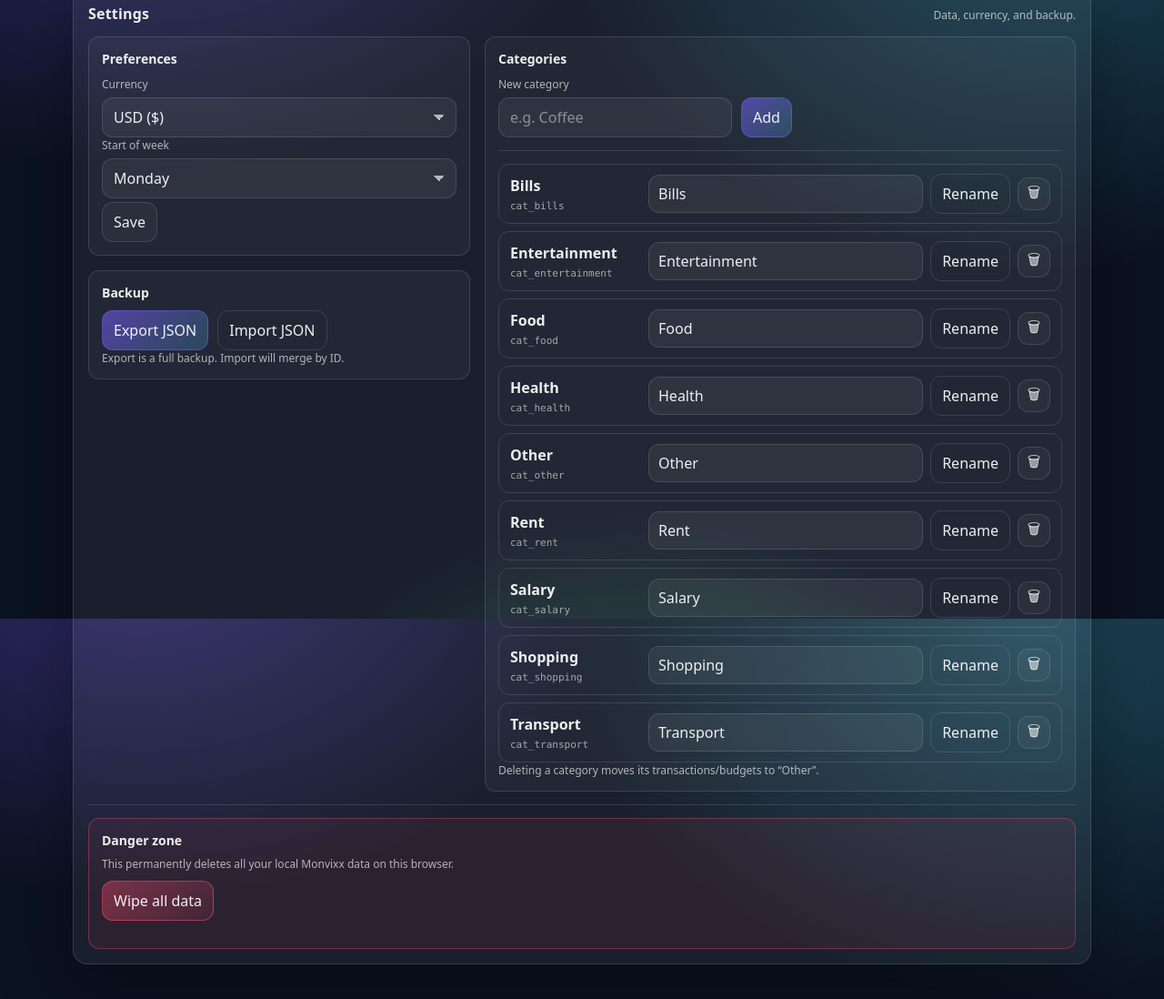
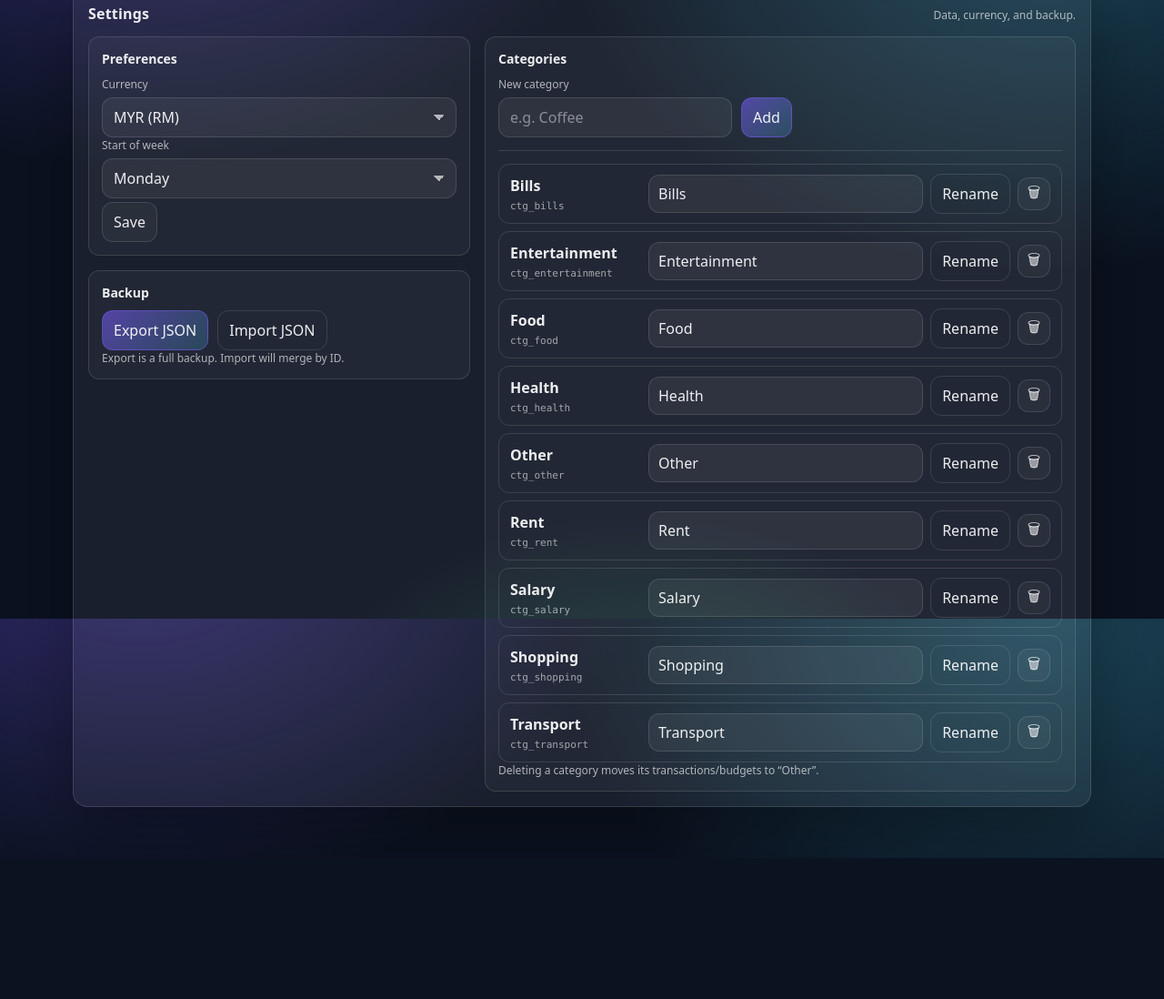
Before and after one commit to wookesheng/Monvixx, a plain HTML site: page settings.html in a window 1280 px wide. Shown: the part 120-1218 px from the top of the page at 91% size. After the commit the page ends 1063 px from the top, so only its background shows below. Drawn offline with Linux system fonts and the light colour scheme.

Commit message:
Monvixx - Remove danger zone - Version 0.7KS

```diff
--- a/js/dom.js
+++ b/js/dom.js
@@ -1,9 +1,15 @@
+/**
+ * Monvixx — DOM helpers: get element by id, show temporary hint message.
+ */
+
+/** Return element by id; throws if missing. */
 export function el(id) {
   const node = document.getElementById(id);
   if (!node) throw new Error(`Missing element #${id}`);
   return node;
 }
 
+/** Set hint text and clear it after 2.5s (for form feedback). */
 export function flashHint(node, message) {
   node.textContent = message;
   if (!message) return;
--- a/js/pages/budgets.js
+++ b/js/pages/budgets.js
@@ -1,9 +1,14 @@
+/**
+ * Monvixx — Budgets page: set/edit monthly limits per category, delete budget.
+ */
+
 import { el, flashHint } from "../dom.js";
 import { getCategoryName } from "../data.js";
 import { ensureOtherCategory, loadState, saveState } from "../state.js";
 import { populateCategoriesSelect, renderBudgets } from "../render.js";
 import { monthKeyFromISO, parseAmount, todayISO, uid } from "../utils.js";
 
+/** Wire budget form and list; render current month usage. */
 function setupBudgets() {
   let state = loadState();
   ensureOtherCategory(state);
--- a/js/pages/dashboard.js
+++ b/js/pages/dashboard.js
@@ -1,9 +1,14 @@
+/**
+ * Monvixx — Dashboard page: month summary, quick-add form, top spending. "View all" goes to transactions.
+ */
+
 import { el, flashHint } from "../dom.js";
 import { addTransaction, validateTransactionInput } from "../data.js";
 import { ensureOtherCategory, loadState, saveState } from "../state.js";
 import { populateCategoriesSelect, populateMonthsSelect, renderDashboard } from "../render.js";
 import { monthKeyFromISO, parseAmount, todayISO } from "../utils.js";
 
+/** Wire month select, quick-add form, and "View all" link; run initial render. */
 function setupDashboard() {
   let state = loadState();
   ensureOtherCategory(state);
--- a/js/pages/settings.js
+++ b/js/pages/settings.js
@@ -1,11 +1,15 @@
+/**
+ * Monvixx — Settings page: preferences, backup import/export, category CRUD. Danger zone removed.
+ */
+
 import { el, flashHint } from "../dom.js";
 import { moveCategoryToOther, slugIdFromName, uniqueCategoryId } from "../data.js";
 import { ensureOtherCategory, loadState, mergeState, saveState } from "../state.js";
 import { populateCategoriesSelect, renderCategories } from "../render.js";
-import { OTHER_CATEGORY_ID, STORAGE_KEY, todayISO } from "../utils.js";
+import { OTHER_CATEGORY_ID, todayISO } from "../utils.js";
 
+/** Refresh category dropdowns (if present) and the category list. */
 function syncCategoryUI(state) {
-  // These selects might not exist on Settings page; guard just in case markup changes later.
   for (const id of ["quickAddCategory", "txCategory", "budgetCategory", "txDialogCategory"]) {
     const node = document.getElementById(id);
     if (node && node.tagName === "SELECT") populateCategoriesSelect(node, state, { includeAll: id === "txCategory" });
@@ -116,19 +120,6 @@ function setupSettings() {
       e.target.value = "";
     }
   });
-
-  el("wipeAll").addEventListener("click", () => {
-    const ok = window.confirm("Wipe ALL Monvixx data from this browser?\n\nThis cannot be undone.");
-    if (!ok) return;
-    localStorage.removeItem(STORAGE_KEY);
-    state = loadState(); // default state after wipe
-    ensureOtherCategory(state);
-    saveState(state);
-    el("currency").value = state.prefs.currency;
-    el("weekStart").value = String(state.prefs.weekStart);
-    syncCategoryUI(state);
-    flashHint(el("wipeHint"), "Wiped.");
-  });
 }
 
 document.addEventListener("DOMContentLoaded", setupSettings);
--- a/js/state.js
+++ b/js/state.js
@@ -1,28 +1,34 @@
+/**
+ * Monvixx — state load/save, default and merged state. Category IDs use prefix ctg_ (not cat).
+ */
+
 import { OTHER_CATEGORY_ID, STORAGE_KEY, parseAmount, todayISO, uid } from "./utils.js";
 
+/** Default app state: MYR currency, ctg_* categories, sample transactions. */
 export function defaultState() {
   const now = todayISO();
   return {
-    prefs: { currency: "USD", weekStart: 1 },
+    prefs: { currency: "MYR", weekStart: 1 },
     categories: [
-      { id: "cat_food", name: "Food" },
-      { id: "cat_transport", name: "Transport" },
-      { id: "cat_rent", name: "Rent" },
-      { id: "cat_bills", name: "Bills" },
-      { id: "cat_shopping", name: "Shopping" },
-      { id: "cat_health", name: "Health" },
-      { id: "cat_entertainment", name: "Entertainment" },
-      { id: "cat_salary", name: "Salary" },
+      { id: "ctg_food", name: "Food" },
+      { id: "ctg_transport", name: "Transport" },
+      { id: "ctg_rent", name: "Rent" },
+      { id: "ctg_bills", name: "Bills" },
+      { id: "ctg_shopping", name: "Shopping" },
+      { id: "ctg_health", name: "Health" },
+      { id: "ctg_entertainment", name: "Entertainment" },
+      { id: "ctg_salary", name: "Salary" },
       { id: OTHER_CATEGORY_ID, name: "Other" },
     ],
     transactions: [
-      { id: uid(), type: "income", amount: 1200, categoryId: "cat_salary", note: "Starter income", date: now, method: "transfer", createdAt: Date.now() },
-      { id: uid(), type: "expense", amount: 32.5, categoryId: "cat_food", note: "Groceries", date: now, method: "card", createdAt: Date.now() },
+      { id: uid(), type: "income", amount: 1200, categoryId: "ctg_salary", note: "Starter income", date: now, method: "transfer", createdAt: Date.now() },
+      { id: uid(), type: "expense", amount: 32.5, categoryId: "ctg_food", note: "Groceries", date: now, method: "card", createdAt: Date.now() },
     ],
     budgets: [],
   };
 }
 
+/** Normalise loaded JSON into valid state; ensures "Other" category exists. */
 export function hydrateState(s) {
   const base = defaultState();
   const prefs = s?.prefs && typeof s.prefs === "object" ? { ...base.prefs, ...s.prefs } : base.prefs;
@@ -34,11 +40,13 @@ export function hydrateState(s) {
   return out;
 }
 
+/** Ensure state has the reserved "Other" category (id = ctg_other). */
 export function ensureOtherCategory(state) {
   if (state.categories.some((c) => c.id === OTHER_CATEGORY_ID)) return;
   state.categories.push({ id: OTHER_CATEGORY_ID, name: "Other" });
 }
 
+/** Load state from localStorage; returns defaultState if missing or invalid. */
 export function loadState() {
   const raw = localStorage.getItem(STORAGE_KEY);
   if (!raw) return defaultState();
@@ -50,10 +58,12 @@ export function loadState() {
   }
 }
 
+/** Persist state to localStorage. */
 export function saveState(state) {
   localStorage.setItem(STORAGE_KEY, JSON.stringify(state));
 }
 
+/** Merge incoming backup/import into current state by id; dedupes and validates. */
 export function mergeState(current, incoming) {
   const out = hydrateState(current);
   const inc = hydrateState(incoming);
--- a/js/utils.js
+++ b/js/utils.js
@@ -1,6 +1,14 @@
+/**
+ * Monvixx — shared constants and pure helpers (no DOM).
+ */
+
+/** localStorage key for app data */
 export const STORAGE_KEY = "monvixx:v1";
-export const OTHER_CATEGORY_ID = "cat_other";
 
+/** Reserved category id for "Other" (cannot be deleted). Prefix is ctg_ = category, not cat. */
+export const OTHER_CATEGORY_ID = "ctg_other";
+
+/** Generate a short random id (e.g. for transactions, budgets). */
 export function uid() {
   const chars = "abcdefghijklmnopqrstuvwxyzABCDEFGHIJKLMNOPQRSTUVWXYZ0123456789";
   let out = "";
@@ -8,16 +16,19 @@ export function uid() {
   return out;
 }
 
+/** Today's date as YYYY-MM-DD. */
 export function todayISO() {
   const d = new Date();
   const pad = (n) => String(n).padStart(2, "0");
   return `${d.getFullYear()}-${pad(d.getMonth() + 1)}-${pad(d.getDate())}`;
 }
 
+/** Extract YYYY-MM from an ISO date string. */
 export function monthKeyFromISO(isoDate) {
   return isoDate.slice(0, 7);
 }
 
+/** Parse user input into a number; returns NaN if invalid. */
 export function parseAmount(input) {
   if (typeof input === "number") return Number.isFinite(input) ? input : NaN;
   const cleaned = String(input).trim().replace(/,/g, "");
@@ -26,10 +37,12 @@ export function parseAmount(input) {
   return Number.isFinite(n) ? n : NaN;
 }
 
+/** Clamp value between min and max. */
 export function clamp(n, min, max) {
   return Math.max(min, Math.min(max, n));
 }
 
+/** Escape string for safe use in HTML. */
 export function escapeHtml(s) {
   return String(s)
     .replaceAll("&", "&amp;")
@@ -39,14 +52,16 @@ export function escapeHtml(s) {
     .replaceAll("'", "&#039;");
 }
 
+/** Intl formatter for a given currency code; fallback to MYR if invalid. */
 export function currencyFormatter(code) {
   try {
     return new Intl.NumberFormat(undefined, { style: "currency", currency: code, maximumFractionDigits: 2 });
   } catch {
-    return new Intl.NumberFormat(undefined, { style: "currency", currency: "USD", maximumFractionDigits: 2 });
+    return new Intl.NumberFormat(undefined, { style: "currency", currency: "MYR", maximumFractionDigits: 2 });
   }
 }
 
+/** Format amount using prefs.currency. */
 export function formatMoney(amount, prefs) {
   const fmt = currencyFormatter(prefs.currency);
   return fmt.format(amount);
--- a/settings.html
+++ b/settings.html
@@ -1,4 +1,6 @@
 <!doctype html>
+
+<!-- Settings page -->
 <html lang="en">
   <head>
     <meta charset="utf-8" />
@@ -43,7 +45,8 @@
               <label class="field">
                 <span class="field__label">Currency</span>
                 <select id="currency">
-                  <option value="USD" selected>USD ($)</option>
+                  <option value="MYR" selected>MYR (RM)</option>
+                  <option value="USD">USD ($)</option>
                   <option value="EUR">EUR (€)</option>
                   <option value="GBP">GBP (£)</option>
                   <option value="IDR">IDR (Rp)</option>
@@ -94,14 +97,6 @@
             </section>
           </div>
         </div>
-
-        <div class="divider"></div>
-        <section class="danger">
-          <h3 class="danger__title">Danger zone</h3>
-          <p class="danger__text">This permanently deletes all your local Monvixx data on this browser.</p>
-          <button class="btn btn--danger" id="wipeAll" type="button">Wipe all data</button>
-          <p class="hint" id="wipeHint" role="status" aria-live="polite"></p>
-        </section>
       </section>
     </main>
 
```
Also changed, not shown: budgets.html (+2 -0 lines), index.html (+2 -0 lines), js/data.js (+15 -1 lines), js/pages/transactions.js (+7 -2 lines), js/render.js (+10 -0 lines), transactions.html (+2 -0 lines), 1 other file.
